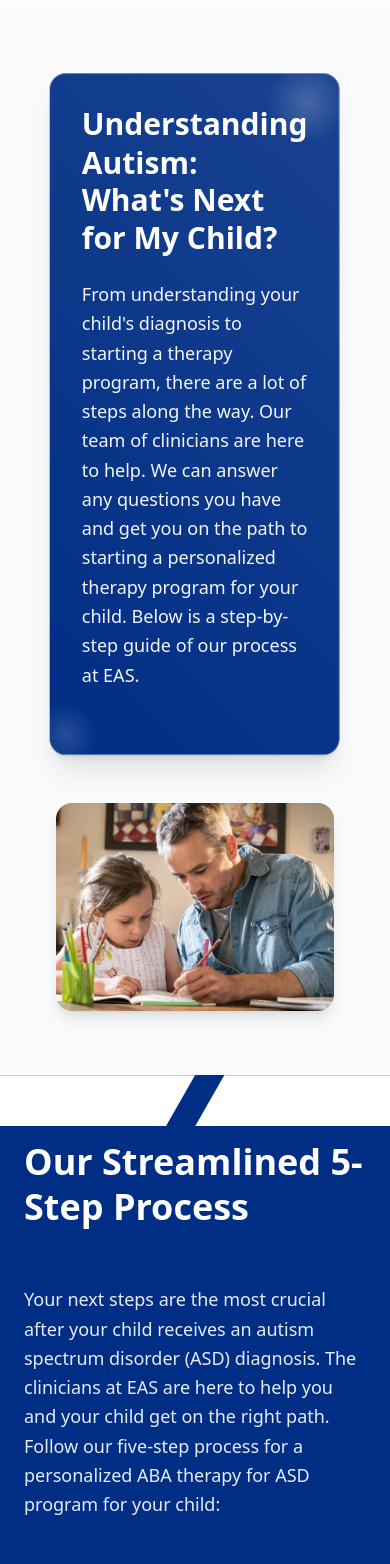
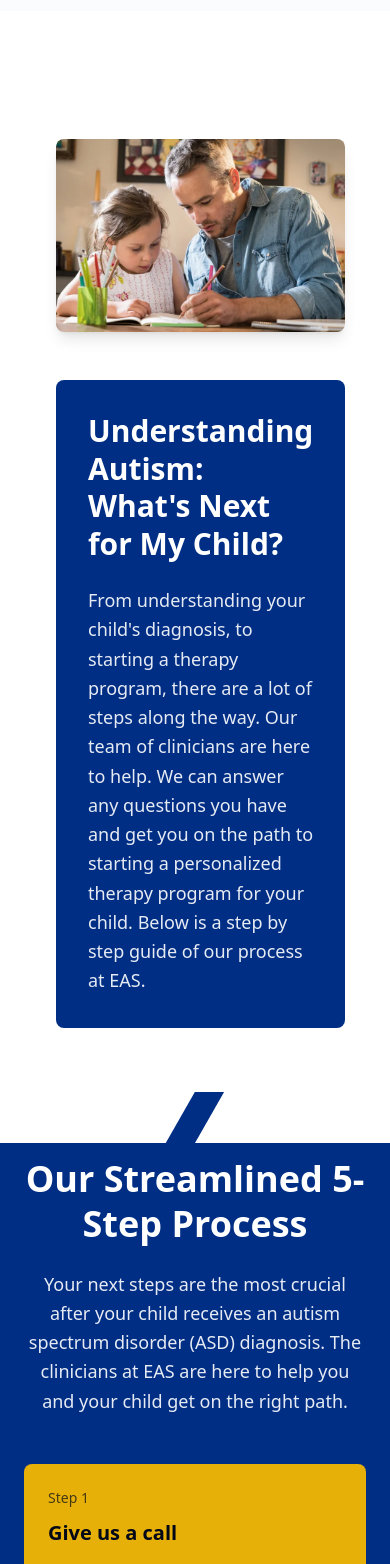
Before and after one commit to AllenSamuel-a/bright-start-pathways, a React (Vite) app: page / in a window 390 px wide. Shown: the part 5700-7264 px from the top of the page. Built offline with nearby package versions, Linux system fonts and the light colour scheme; the HTML template or start-up script is replaced by a standard one.

Commit message:
Refactor Streamlined Process Section

```diff
--- a/src/components/StreamlinedProcessSection.tsx
+++ b/src/components/StreamlinedProcessSection.tsx
@@ -80,31 +80,31 @@ const StreamlinedProcessSection = () => {
     {
       number: "1",
       title: "Give us a call",
-      description: "Give us a call (312) 965-2997\nOR\nUse this link to request a call from an Intake Specialist\nRequest to Speak with an EAS Intake Specialist Today",
+      description: "Call (312) 965-2997 OR use this link to request a call from an Intake Specialist.",
       type: "yellow"
     },
     {
       number: "2",
       title: "We will work with your insurance",
-      description: "Our team will work with your insurance! Once we gather your profile and required documents, our team will verify and share your benefits eligibility and ensure your insurance requirements are met.",
+      description: "Our team verifies benefits and ensures requirements are met.",
       type: "blue"
     },
     {
       number: "3",
       title: "We Will Conduct a Learner Assessment and Personalize a Treatment Plan",
-      description: "We will provide a 1:1 assessment through a variety of play, observation, and conversation. From there, our dedicated Clinical team will build a personalized therapy program tailored to your learner's individual needs.",
+      description: "We provide 1:1 assessment and build a personalized therapy program tailored to your learner's needs.",
       type: "yellow"
     },
     {
       number: "4",
       title: "We Will Submit Our Therapy Plan To Your Insurance",
-      description: "Our Clinic and Authorizations team will submit all required documents and clinical recommendations to your Insurance Carrier for approval to begin 1:1 therapy services.",
+      description: "Our team submits all required documents to your Insurance Carrier for approval.",
       type: "blue"
     },
     {
       number: "5",
       title: "Welcome to ABA Therapy with Early Autism Services!",
-      description: "Once we receive approval from your Insurance Carrier, and have paired your learner with a qualified 1:1 therapist, we will begin your weekly ABA therapy program. Throughout your partnership with us, your clinical team will collaborate with you along the way to ensure success and progressive therapy throughout your program.",
+      description: "Once approved, we pair your learner with a qualified therapist and begin your weekly program.",
       type: "yellow"
     },
   ];
@@ -122,10 +122,9 @@ const StreamlinedProcessSection = () => {
   };
 
   return (
-    <>
     <section
       ref={sectionRef}
-        className="relative bg-primary text-primary-foreground overflow-hidden wave-section"
+      className="dark-section relative bg-primary text-primary-foreground overflow-hidden"
     >
       {/* Wave Divider - Two Mirrored Halves */}
       <div className="divider relative w-full">
@@ -149,23 +148,20 @@ const StreamlinedProcessSection = () => {
         />
       </div>
 
-        <div className="container mx-auto relative z-10 py-16 px-6">
+      <div className="container mx-auto py-16 px-6">
         {/* Header */}
-          <div className="flex flex-col lg:flex-row gap-8 mb-12">
-            <div className="lg:w-1/2">
+        <div className="text-center mb-12">
           <h2 className="text-4xl md:text-5xl font-bold mb-6 leading-tight">
             Our Streamlined 5-Step Process
           </h2>
-            </div>
-            <div className="lg:w-1/2">
-              <p className="text-lg leading-relaxed opacity-90">
-                Your next steps are the most crucial after your child receives an autism spectrum disorder (ASD) diagnosis. The clinicians at EAS are here to help you and your child get on the right path. Follow our five-step process for a personalized ABA therapy for ASD program for your child:
+          <p className="text-lg leading-relaxed opacity-90 max-w-4xl mx-auto">
+            Your next steps are the most crucial after your child receives an autism spectrum disorder (ASD) diagnosis.
+            The clinicians at EAS are here to help you and your child get on the right path.
           </p>
         </div>
-          </div>
 
-          {/* Carousel Container */}
-          <div className="relative mb-12">
+        {/* Desktop Carousel */}
+        <div className="hidden md:block relative mb-12">
           {/* Navigation Arrows */}
           <button
             onClick={prevSlide}
@@ -191,20 +187,20 @@ const StreamlinedProcessSection = () => {
             >
               {steps.map((step, index) => (
                 <div key={index} className="flex-shrink-0 w-1/3">
-                    <div className={`rounded-lg p-6 h-full min-h-[350px] flex flex-col ${
+                  <div className={`rounded-lg p-6 h-full min-h-[300px] flex flex-col ${
                     step.type === 'yellow'
-                        ? 'bg-yellow-400 text-gray-900'
+                      ? 'bg-secondary text-secondary-foreground'
                       : 'bg-blue-800 text-white'
                   }`}>
                     <div className="text-sm font-medium mb-3 opacity-70">
                       Step {step.number}
                     </div>
 
-                      <h3 className="text-lg font-bold mb-4 leading-tight">
+                    <h3 className="text-xl font-bold mb-4 leading-tight">
                       {step.title}
                     </h3>
 
-                      <p className="text-sm leading-relaxed flex-grow whitespace-pre-line">
+                    <p className="text-sm leading-relaxed flex-grow">
                       {step.description}
                     </p>
                   </div>
@@ -212,10 +208,9 @@ const StreamlinedProcessSection = () => {
               ))}
             </div>
           </div>
-          </div>
 
           {/* Navigation dots */}
-          <div className="flex justify-center gap-2 mb-6">
+          <div className="flex justify-center gap-2 mt-8">
             {Array.from({ length: Math.max(1, steps.length - 2) }).map((_, index) => (
               <button
                 key={index}
@@ -227,6 +222,30 @@ const StreamlinedProcessSection = () => {
               />
             ))}
           </div>
+        </div>
+
+        {/* Mobile Stacked Cards */}
+        <div className="md:hidden mobile-cards space-y-6 mb-12">
+          {steps.map((step, index) => (
+            <div key={index} className={`rounded-lg p-6 ${
+              step.type === 'yellow'
+                ? 'bg-secondary text-secondary-foreground'
+                : 'bg-blue-800 text-white'
+            }`}>
+              <div className="text-sm font-medium mb-3 opacity-70">
+                Step {step.number}
+              </div>
+
+              <h3 className="text-xl font-bold mb-4 leading-tight">
+                {step.title}
+              </h3>
+
+              <p className="text-sm leading-relaxed">
+                {step.description}
+              </p>
+            </div>
+          ))}
+        </div>
 
         {/* Call to Action */}
         <div className="text-center">
@@ -236,7 +255,6 @@ const StreamlinedProcessSection = () => {
         </div>
       </div>
     </section>
-    </>
   );
 };
 
--- a/src/components/UnderstandingAutismSection.tsx
+++ b/src/components/UnderstandingAutismSection.tsx
@@ -1,99 +1,47 @@
-import { useEffect, useRef, useState } from "react";
-import { Button } from "./ui/button";
+import React from "react";
 import fatherHelpingChild from "@/assets/6667b69606679fabd781b4d7_AdobeStock_177432387_1.webp";
 
 const UnderstandingAutismSection = () => {
-  const sectionRef = useRef<HTMLElement>(null);
-  const [isVisible, setIsVisible] = useState(false);
+  return (
+    <section className="wave-section relative">
+      {/* Wave Divider */}
+      <div className="wave-divider relative w-full h-16">
+        <svg
+          className="w-full h-full fill-background"
+          viewBox="0 0 1440 120"
+          preserveAspectRatio="none"
+        >
+          <path d="M0,0 C480,120 960,120 1440,0 L1440,120 L0,120 Z" />
+        </svg>
+      </div>
 
-  useEffect(() => {
-    const currentRef = sectionRef.current;
+      {/* Two Column Layout */}
+      <div className="bg-background py-16 px-6">
+        <div className="container mx-auto">
+          <div className="grid lg:grid-cols-2 gap-12 items-center">
+            {/* Left: Image */}
+            <div className="column image">
+              <img
+                src={fatherHelpingChild}
+                alt="Dad teaching his kid how to write"
+                className="w-full h-auto rounded-lg shadow-lg"
+              />
+            </div>
 
-    const observer = new IntersectionObserver(
-      ([entry]) => {
-        if (entry.isIntersecting) {
-          setIsVisible(true);
-        }
-      },
-      {
-        threshold: 0.3,
-        rootMargin: "0px 0px -100px 0px"
-      }
-    );
-
-    if (currentRef) {
-      observer.observe(currentRef);
-    }
-
-    return () => {
-      if (currentRef) {
-        observer.unobserve(currentRef);
-      }
-    };
-  }, []);
-
-  return (
-    <section ref={sectionRef} className="py-16 px-6 bg-gray-50 overflow-hidden">
-      <div className="container mx-auto">
-        <div className="flex flex-col lg:flex-row items-center gap-12">
-          {/* Blue Content Container with Wave Effect */}
-          <div className="lg:w-1/2 relative">
-            <div
-              className={`bg-primary text-primary-foreground p-8 rounded-2xl shadow-xl relative overflow-hidden transition-all duration-1000 ease-out ${
-                isVisible ? 'animate-wave-flow' : ''
-              }`}
-              style={{
-                willChange: 'transform, border-radius',
-                transform: isVisible ? 'translateY(-10px)' : 'translateY(0)',
-              }}
-            >
-              {/* Animated wave border effect */}
-              <div
-                className="absolute inset-0 rounded-2xl"
-                style={{
-                  background: 'linear-gradient(45deg, hsl(var(--primary)), hsl(var(--primary-foreground) / 0.1))',
-                  filter: isVisible ? 'blur(0px)' : 'blur(2px)',
-                  transition: 'all 1s ease-out',
-                }}
-              />
-
-              <div className="relative z-10">
+            {/* Right: Blue Card */}
+            <div className="column blue-card">
+              <div className="bg-primary text-primary-foreground p-8 rounded-lg">
                 <h2 className="text-3xl md:text-4xl font-bold mb-6 leading-tight">
                   Understanding Autism: What's Next for My Child?
                 </h2>
-
-                <p className="text-lg leading-relaxed mb-8 opacity-95">
-                  From understanding your child's diagnosis to starting a therapy program, there are a lot of steps along the way. Our team of clinicians are here to help. We can answer any questions you have and get you on the path to starting a personalized therapy program for your child. Below is a step-by-step guide of our process at EAS.
+                <p className="text-lg leading-relaxed opacity-90">
+                  From understanding your child's diagnosis, to starting a therapy program,
+                  there are a lot of steps along the way. Our team of clinicians are here
+                  to help. We can answer any questions you have and get you on the path to
+                  starting a personalized therapy program for your child. Below is a step
+                  by step guide of our process at EAS.
                 </p>
               </div>
-
-              {/* Flowing wave decoration */}
-              <div
-                className="absolute -top-2 -right-2 w-20 h-20 rounded-full opacity-20"
-                style={{
-                  background: 'radial-gradient(circle, hsl(var(--primary-foreground)) 0%, transparent 70%)',
-                  animation: isVisible ? 'float 6s ease-in-out infinite' : 'none',
-                }}
-              />
-              <div
-                className="absolute -bottom-4 -left-4 w-16 h-16 rounded-full opacity-15"
-                style={{
-                  background: 'radial-gradient(circle, hsl(var(--primary-foreground)) 0%, transparent 70%)',
-                  animation: isVisible ? 'float 8s ease-in-out infinite reverse' : 'none',
-                }}
-              />
-            </div>
-          </div>
-
-          {/* Image */}
-          <div className="lg:w-1/2">
-            <div className="relative">
-              <img
-                src={fatherHelpingChild}
-                alt="Father helping child with autism therapy activities"
-                className="w-full h-auto rounded-2xl shadow-lg object-cover"
-                style={{ aspectRatio: '4/3' }}
-              />
             </div>
           </div>
         </div>
```
Lines whose indentation alone changed are shown as unchanged.
